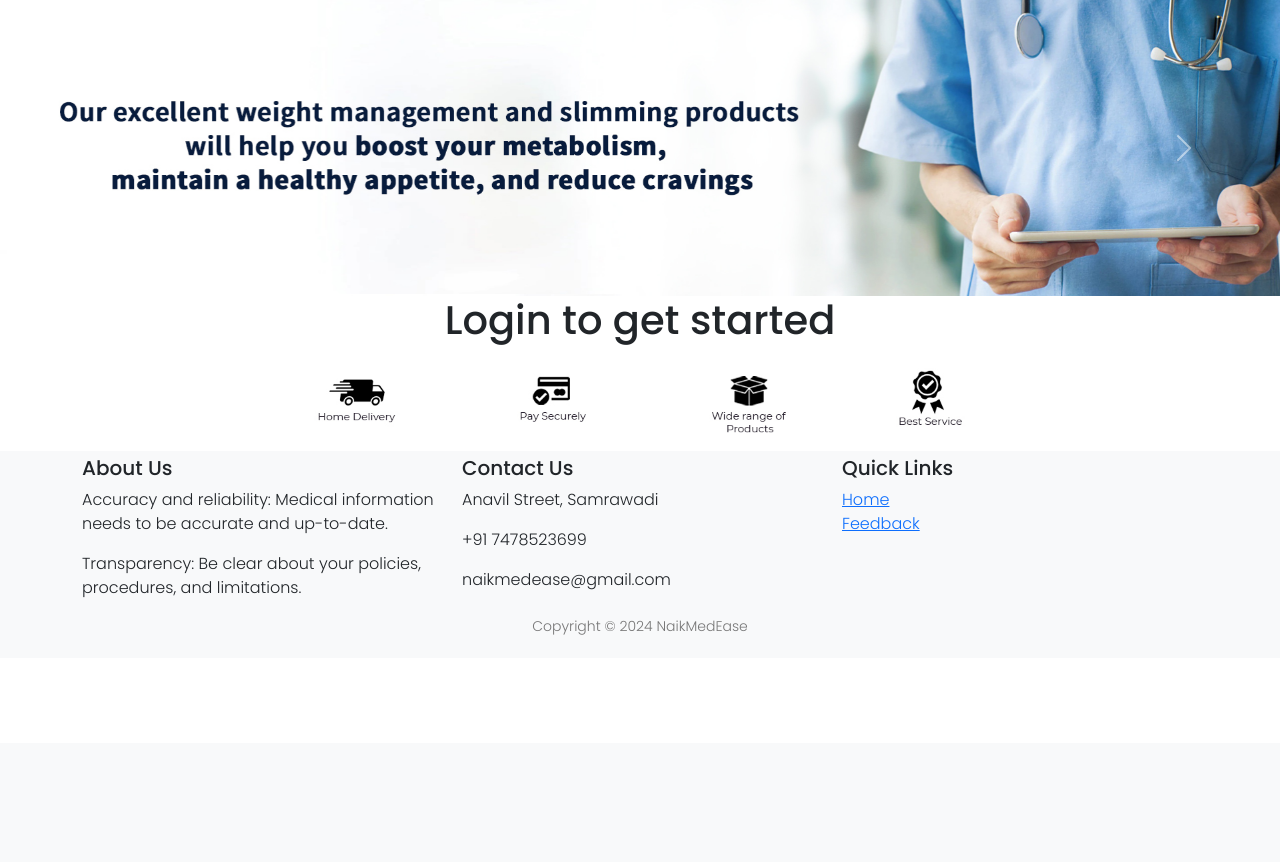
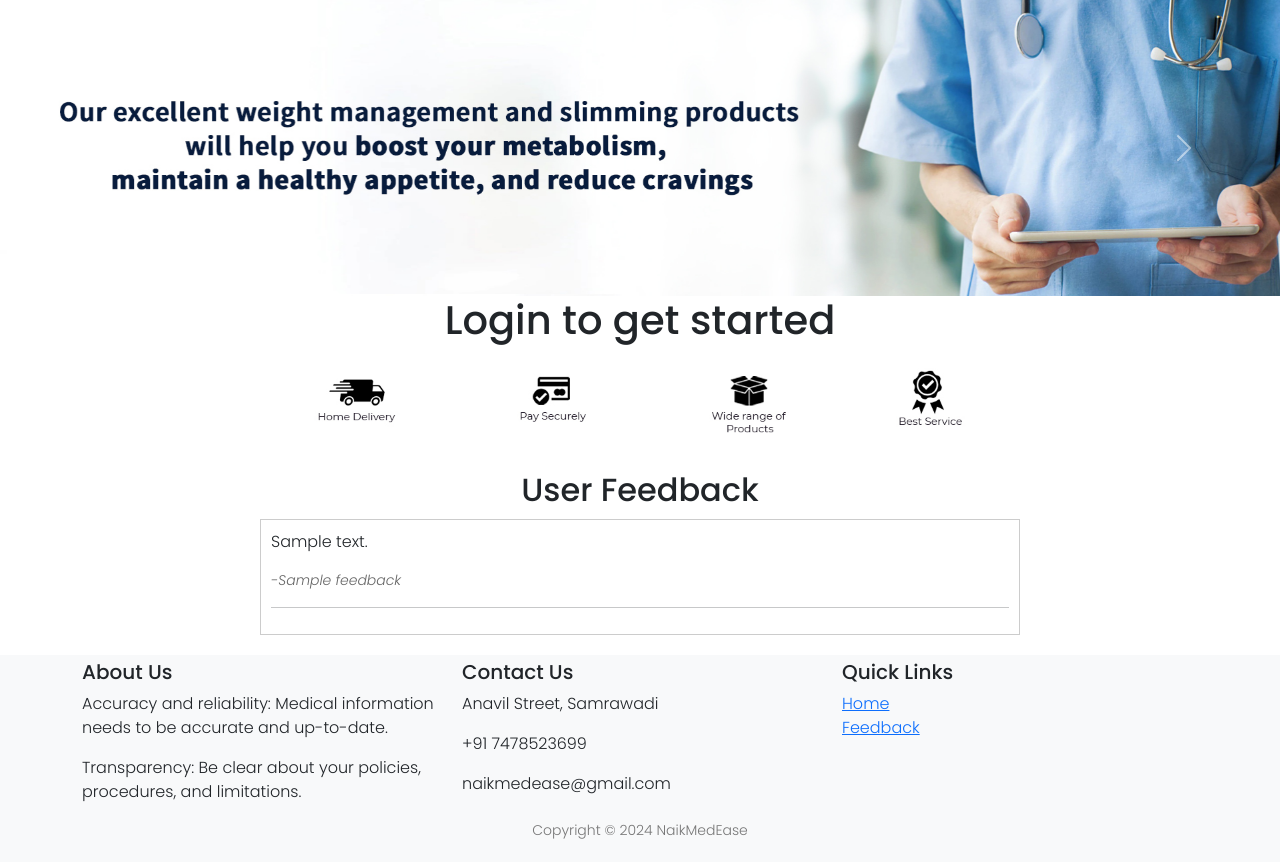
Before and after one commit to Ntanmay10/NaikMedEase, a PHP site: page / in a window 1280 px wide. Shown: the part 57-919 px from the top of the page. Before the commit the page ends 692 px from the top, so only its background shows below. Run offline with PHP 8.4, Linux system fonts and the light colour scheme; tables that the repository leaves empty or names only in its code hold one stand-in row (values such as "Sample post").

Commit message:
15-03-2024

```diff
--- a/Addmeds.php
+++ b/Addmeds.php
@@ -22,7 +22,7 @@
         if (mysqli_num_rows($t) > 0) {
             echo "<script>alert('Product already exists')</script>";
         } else {
-            $addprd = "insert into product(prdnm,prdpri,compid,prdimg,unit) values('$prdnm','$prdpri','$compid','$filename','$prdunit')";
+            $addprd = "insert into product(prdnm,prdpri,compid,prdimg,stock) values('$prdnm','$prdpri','$compid','$filename','$prdunit')";
             $done = mysqli_query($con, $addprd);
             if ($done) {
                 echo "<script>alert('Product inserted')</script>";
--- /dev/null
+++ b/css/feedback.css
@@ -0,0 +1,29 @@
+.feedback-container {
+  max-width: 800px;
+  margin: 0 auto;
+  padding: 20px;
+}
+
+.feedback-container >h2{
+text-align: center;
+}
+
+.feedback {
+  border: 1px solid #ccc;
+  padding: 10px;
+  margin-top: 10px;
+}
+
+.user-feedback {
+  margin-bottom: 10px;
+}
+
+.feedback-text {
+  font-size: 16px;
+}
+
+.user-info {
+  font-style: italic;
+  font-size: 14px;
+  color: #666;
+}
--- a/index.php
+++ b/index.php
@@ -7,6 +7,7 @@
     <title>Naik MedEase</title>
     <?php include_once 'navbar.php'; ?>
     <link rel="stylesheet" href="./css/index.css">
+    <link rel="stylesheet" href="./css/feedback.css">
     <style>
         .msg {
             width: 50%;
@@ -52,7 +53,24 @@
     <div class="iconimage">
         <img src="./Images/Iconbar.jpg" alt="unclickable icons" />
     </div>
+    <div class="feedback-container">
+        <h2>User Feedback</h2>
+        <div class="feedback">
+            <?php
+            $con=mysqli_connect("localhost","root","","naikmedease");
+            $feedbck=mysqli_query($con,"select * from feedback");
+            while ($row = mysqli_fetch_array($feedbck)) {
+                echo"
+                <div class='user-feedback'>
+                <p class='feedback-text'>".$row['feeddesc']."</p>
+                <p class='user-info'>-".$row['feedname']."</p>
+            </div><hr>
+                ";
+            }
+            ?>
 
+        </div>
+    </div>
     <?php include_once 'footer.php'; ?>
 </body>
 
--- a/managemedicine.php
+++ b/managemedicine.php
@@ -23,7 +23,7 @@
                 <th scope="col">Image</th>
                 <th scope="col">Name</th>
                 <th scope="col">Price</th>
-                <th scope="col">unit</th>
+                <th scope="col">stock</th>
                 <th scope="col">Handle</th>
             </tr>
         </thead>
@@ -38,7 +38,7 @@
                 <td> <img src='./medimage/".$row['prdimg']."' alt='Card ".$num." Image' width='25%'  height='50px'> </td>
                 <td>" . $row['prdnm'] . "</td>
                 <td>" . $row['prdpri'] . "</td>
-                <td>" . $row['unit'] . "</td>
+                <td>" . $row['stock'] . "</td>
                 <td>
                 <form method='post'>
                 <button type='submit' class='btn btn-primary' name='btnupd' value=" . $row['prdid'] . ">Update</button>
--- a/updatemedecine.php
+++ b/updatemedecine.php
@@ -16,7 +16,7 @@
             while ($row = mysqli_fetch_array($q)) {
                 $GLOBALS["prdnm"] = $row['prdnm'];
                 $GLOBALS["prdpri"] = $row['prdpri'];
-                $GLOBALS["prdunit"] = $row['unit'];
+                $GLOBALS["prdunit"] = $row['stock'];
                 $GLOBALS["prdimg"] = $row['prdimg'];
             }
         }
@@ -28,14 +28,14 @@
         $prdid = $_SESSION['prdid'];
         $prdnm = $_REQUEST["prdnm"];
         $prdpri = $_REQUEST["prdpri"];
-        $prdunit = $_REQUEST["prdunit"];
+        $prdstock = $_REQUEST["prdunit"];
         $updfilename = $_FILES["updmedimg"]["name"];
         $updtmpname = $_FILES["updmedimg"]["tmp_name"];
         move_uploaded_file($updtmpname, "medimage/$updfilename");
         $q = "SELECT * FROM product WHERE prdid='$prdid'";
         $t = mysqli_query($con, $q);
         if (mysqli_num_rows($t) > 0) {
-            $updprd = "UPDATE product SET prdnm='$prdnm', prdpri='$prdpri',unit='$prdunit',prdimg='$updfilename' where prdid = '$prdid'";
+            $updprd = "UPDATE product SET prdnm='$prdnm', prdpri='$prdpri',stock='$prdstock',prdimg='$updfilename' where prdid = '$prdid'";
             $done = mysqli_query($con, $updprd);
             if ($done) {
                 header('location:managemedicine.php');
```
Also changed, not shown: Admin.php (+10 -0 lines), cart.php (+7 -8 lines).
